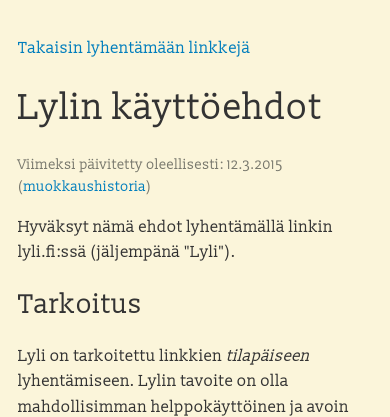
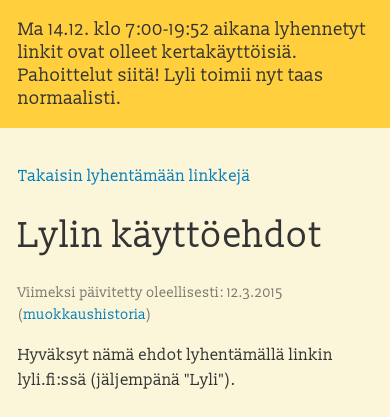
Before and after one commit to felixbade/lyli, a Flask app: page /ehdot/ in a window 390 px wide. Shown: the top 417 px of the page. Run offline with Flask 2, Linux system fonts and the light colour scheme; data that the repository does not hold is empty; parts of the project's set-up code (start-up, migrations or seed data) failed here and were passed over.

Commit message:
Add banner

```diff
--- a/app/templates/base.html
+++ b/app/templates/base.html
@@ -16,6 +16,11 @@
         <link rel="stylesheet" href="/style.css" type="text/css" />
     </head>
     <body>
+        <div class="banner">
+            <div class="bannercontent">
+                Ma 14.12. klo 7:00-19:52 aikana lyhennetyt linkit ovat olleet kertakäyttöisiä. Pahoittelut siitä! Lyli toimii nyt taas normaalisti.
+            </div>
+        </div>
         <div class="content">
             {% block content %}{% endblock %}
             <footer>
--- a/static/style.css
+++ b/static/style.css
@@ -11,6 +11,16 @@
   font-size: 18px;
   margin: 0;
   word-wrap: break-word;
+}
+.banner {
+  margin: 0;
+  padding: 0;
+  background-color: #ffcf3d;
+}
+.bannercontent {
+  margin: 0 auto;
+  padding: 1em 0;
+  max-width: 40em;
 }
 .content {
   margin: 1em auto;
@@ -160,6 +170,9 @@
   background-color: #2e902e;
 }
 @media all and (max-width: 48em) {
+  .bannercontent {
+    padding: 1em;
+  }
   .content {
     margin: 0;
     border: none;
@@ -168,6 +181,9 @@
   }
 }
 @media all and (max-width: 30em) {
+  .bannercontent {
+    padding: 1em;
+  }
   .content {
     padding: 1em;
   }
```
Also changed, not shown: styles/lyli.styl (+17 -0 lines).
